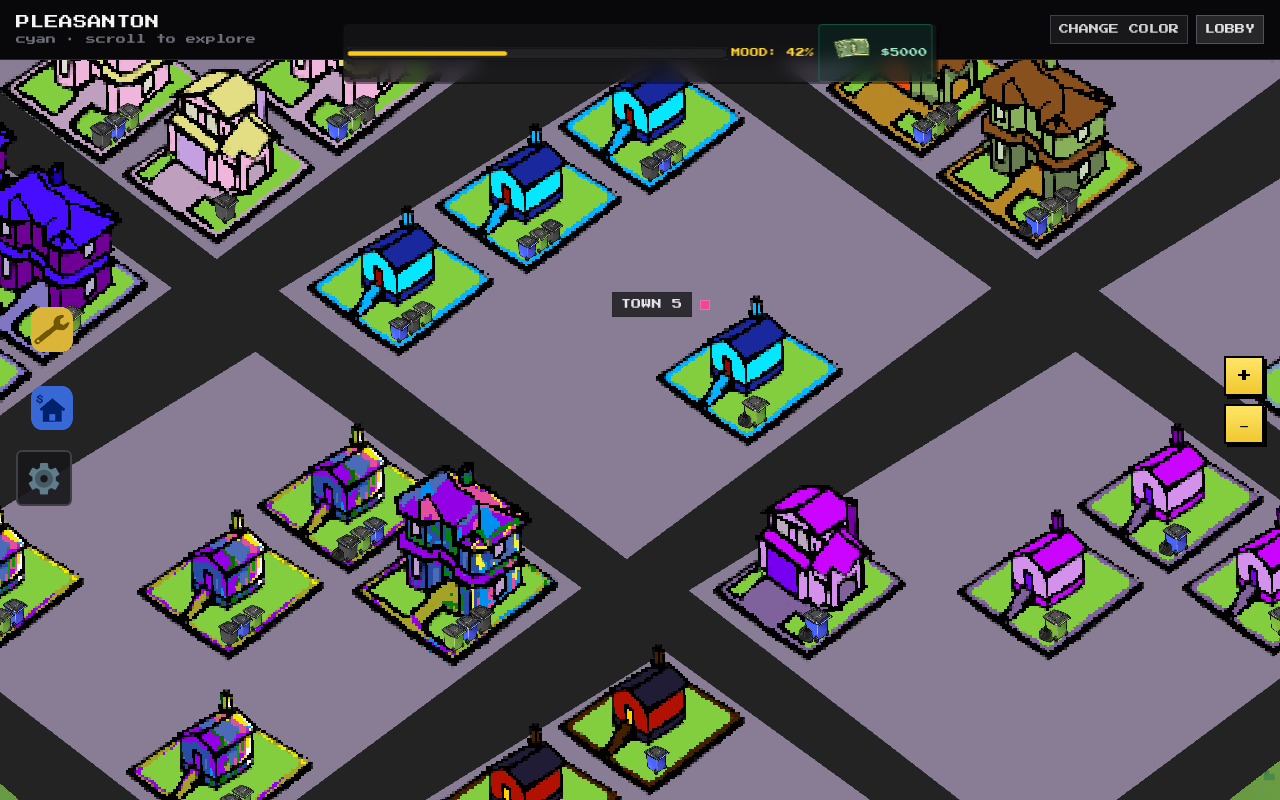
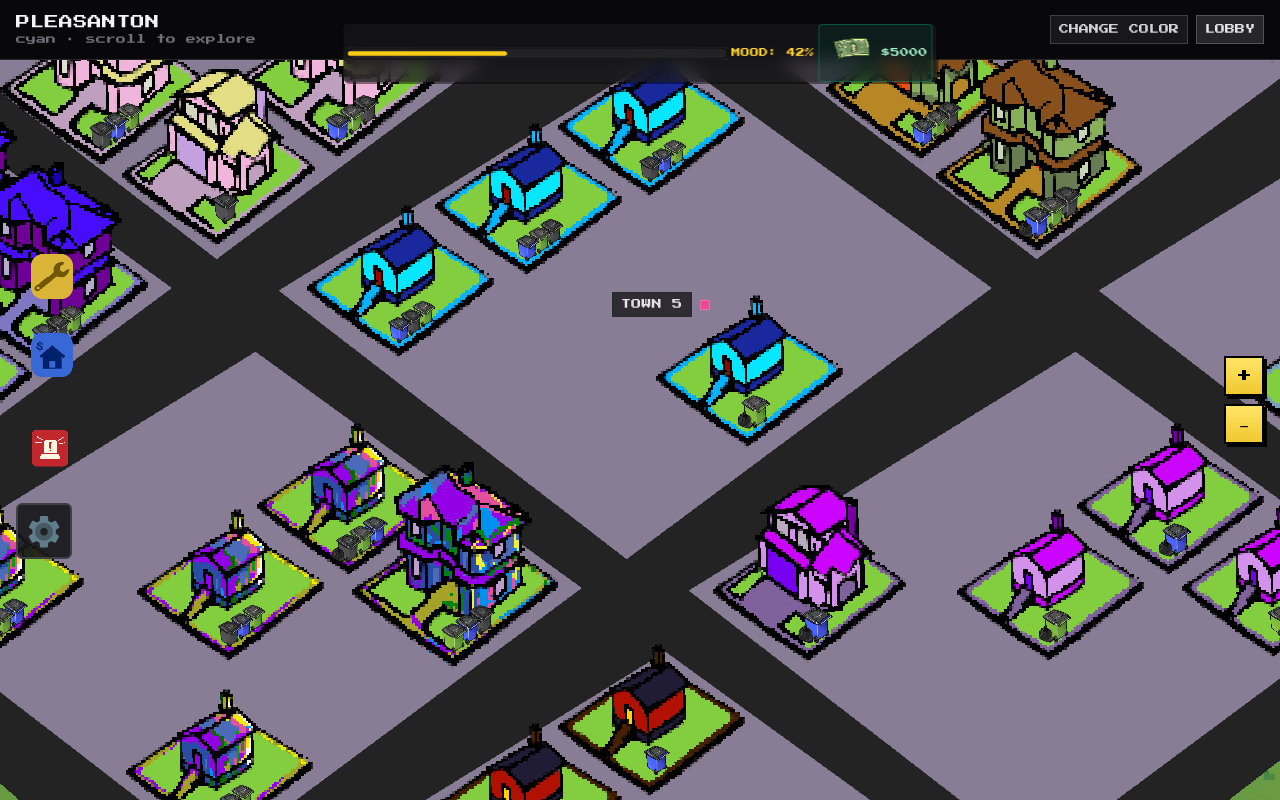
Before and after one commit to samleavittjpg/Pleasanton, a Next.js app in the folder web/: page /neighborhood in a window 1280 px wide. Both pictures are taken after a click on the button "CYAN". Built offline with nearby package versions, Linux system fonts and the light colour scheme.

Commit message:
Button allignment

```diff
--- a/web/scripts/dev-dist-dir.cjs
+++ /dev/null
@@ -1,20 +0,0 @@
-"use strict";
-
-const path = require("node:path");
-
-function resolveRepoRoot() {
-  return path.resolve(__dirname, "..", "..");
-}
-
-/** Stable folder under `web/` (same for every clone — safe to reference from tsconfig). */
-function devDistDirName() {
-  return ".pleasanton-next-dev";
-}
-
-/** Absolute path to the dev dist dir (under `web/`, not system temp). System temp breaks webpack server resolution. */
-function tmpDevDistDir() {
-  const webRoot = path.resolve(__dirname, "..");
-  return path.join(webRoot, devDistDirName());
-}
-
-module.exports = { devDistDirName, tmpDevDistDir, resolveRepoRoot };
--- a/web/src/components/iso/IsoWorldMap.tsx
+++ b/web/src/components/iso/IsoWorldMap.tsx
@@ -922,6 +922,22 @@ export function IsoWorldMap({ playerVariantId, onNeighborhoodMoodChange }: Props
         <button
           type="button"
           data-ui-button="1"
+          className="group -ml-[14px] flex h-[100px] w-[100px] items-center justify-center transition duration-150 ease-out hover:scale-105 active:scale-95"
+          onClick={() => setMoodPanelOpen((open) => !open)}
+          aria-label="Open vandalism overview"
+        >
+          {/* eslint-disable-next-line @next/next/no-img-element */}
+          <img
+            alt=""
+            src="/Icons/Vandalized.png"
+            draggable={false}
+            className="h-full w-full object-contain select-none transition duration-150 ease-out [-webkit-user-drag:none] [image-rendering:pixelated] group-hover:brightness-110 group-hover:[filter:drop-shadow(0_0_1px_rgba(239,68,68,0.98))_drop-shadow(0_0_3px_rgba(239,68,68,0.92))] group-active:brightness-95"
+          />
+        </button>
+
+        <button
+          type="button"
+          data-ui-button="1"
           className="group flex h-[56px] w-[56px] items-center justify-center rounded-md border-2 border-zinc-700 bg-zinc-900/92 p-2 transition duration-150 ease-out hover:scale-105 hover:border-zinc-500 hover:bg-zinc-800 active:scale-95"
           onClick={() => setIsSettingsOpen(true)}
           aria-label="Open settings"
```
